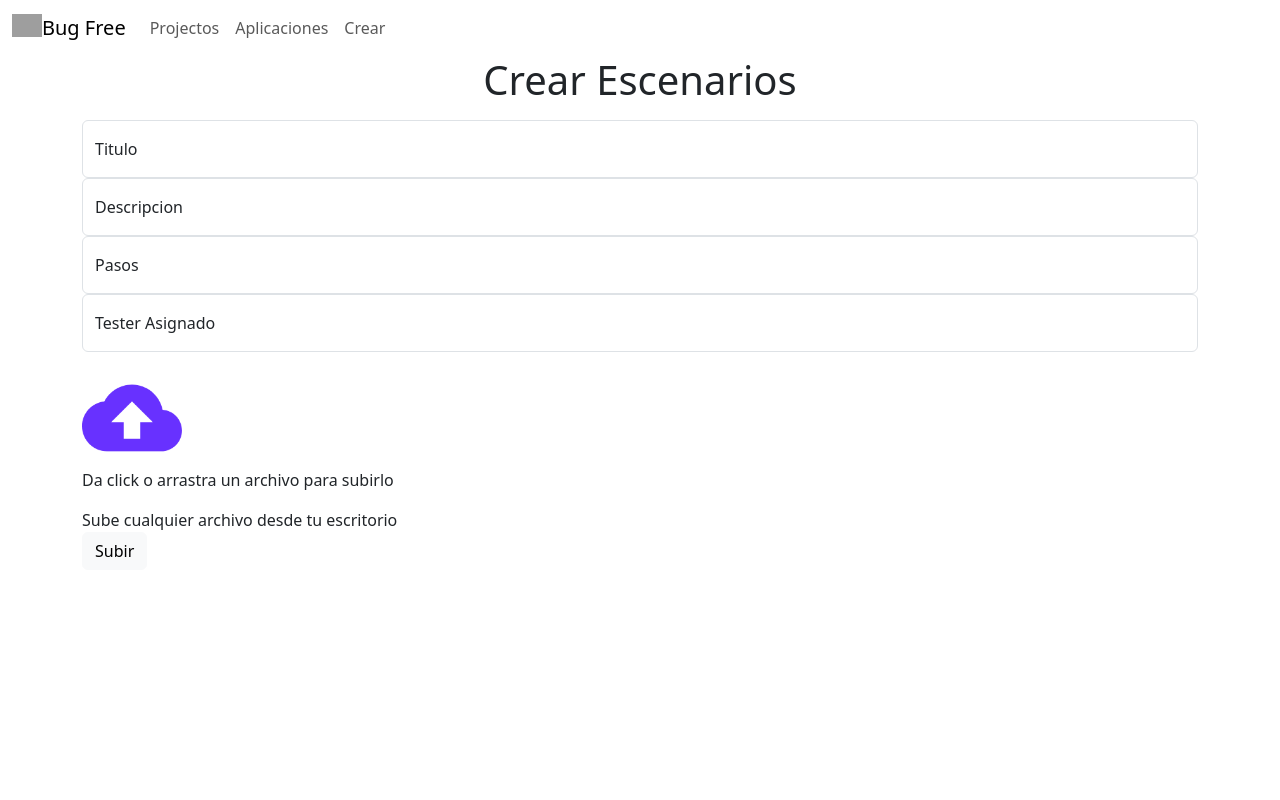
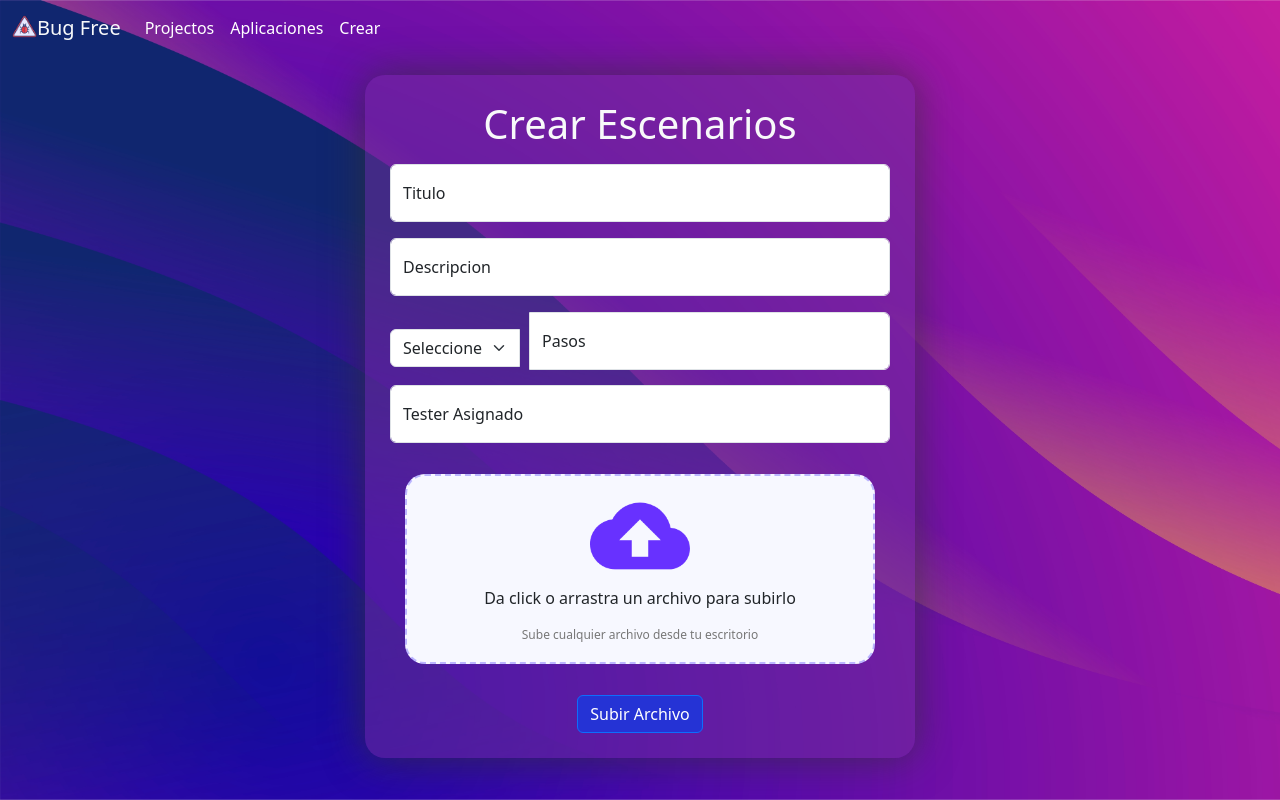
Before and after one commit to Chokiisz24/PruebaEscenarios, a PHP site: page /home-crear.html in a window 1280 px wide. Run offline with PHP 8.4, Linux system fonts and the light colour scheme; some libraries are stand-ins or nearby versions; grey boxes are pictures that could not be loaded.

Commit message:
modificacion del home y arreglo de algunas rutas

```diff
--- a/Style/home.css
+++ b/Style/home.css
@@ -1,18 +1,17 @@
-body{
-background-image: url(/img/background2.png);
-background-size: cover;
-background-repeat: no-repeat;
-background-attachment: fixed;
-
+body {
+    background-image: url(../img/background5.jpg);
+    background-size: cover;
+    background-repeat: no-repeat;
+    background-attachment: fixed;
 }
-.navbar{
-    background-color: #ffffffde;
+.navbar {
+    background-color: #ffffff00;
 }
-.nav-link{
-    color: rgb(0, 0, 0)!important;
+.nav-link {
+    color: rgb(255, 255, 255) !important;
 }
 .navbar-nav .nav-link:hover {
-    color: #ff00ff!important;
+    color: #7f70ff !important;
 }
 .container {
     height: 90vh;
@@ -20,34 +19,33 @@ background-attachment: fixed;
     justify-content: center;
     align-items: center;
 }
-
-.formulario-content{
+.formulario-content {
     width: 100%;
     max-width: 550px;
     padding: 25px;
-    background: #ffffffde;
+    background: #75319c81;
     border-radius: 20px;
-    box-shadow: 0 0 10px rgba(51, 51, 51, 0.7);
+    box-shadow: 0 0 40px rgba(51, 51, 51, 0.7);
     align-items: center;
 }
 .form-floating {
-    margin-bottom: 15px; /* Añadir espacio entre los campos */
+    margin-bottom: 15px;
 }
-.hero{
+.hero {
     width: 100%;
     min-width: 100vh;
     display: flex;
     align-items: center;
     justify-content: center;
 }
-#drop-area{
+#drop-area {
     width: 500px;
     height: 220px;
     padding: 15px;
     text-align: center;
     border-radius: 20px;
 }
-#img-view{
+#img-view {
     width: 100%;
     height: 100%;
     border-radius: 20px;
@@ -56,13 +54,31 @@ background-attachment: fixed;
     background-position: center;
     background-size: cover;
 }
-#img-view img{
+#img-view img {
     width: 100px;
     margin-top: 10px;
 }
-#img-view span{
+#img-view span {
     display: block;
     font-size: 12px;
     color: #777;
     margin-top: 15px;
 }
+.w-33 {
+    width: 100%;
+    text-align: center;
+}
+.btn {
+    background-color: #2533d5 !important;
+    color: white !important;
+}
+.btn:hover {
+    background-color: #5F119E !important;
+}
+.input-group {
+    align-items: center!important;
+}
+.input-group .form-select {
+    flex: 0 0 26%!important;
+    margin-right: 10px!important;
+}
--- a/home-crear.html
+++ b/home-crear.html
@@ -3,7 +3,7 @@
 <head>
   <meta charset="UTF-8">
   <meta name="viewport" content="width=device-width, initial-scale=1.0">
-  <link rel="stylesheet" href="/css/home.css">
+  <link rel="stylesheet" href="Style/home.css">
   <link href="https://cdn.jsdelivr.net/npm/bootstrap@5.3.3/dist/css/bootstrap.min.css" rel="stylesheet" integrity="sha384-QWTKZyjpPEjISv5WaRU9OFeRpok6YctnYmDr5pNlyT2bRjXh0JMhjY6hW+ALEwIH" crossorigin="anonymous">
   <title>Login</title>
 </head>
@@ -11,62 +11,69 @@
     <nav class="navbar navbar-light navbar-expand-lg">
         <div class="container-fluid">
             <div id="collapse navbar-collapse">
-                <ul class="navbar-nav">                <!--  aqui empieza la lista desordenada -->
-                    <a class="navbar-brand" href="/html/home.html">
-                        <img src="/img/icononosotrs.png" alt="" width="30" class="d-inline-block align-text-top">Bug Free</a>
+                <ul class="navbar-nav">
+                    <a class="navbar-brand text-light" href="/html/home.html">
+                        <img src="img/iconbug.png" alt="" width="25" class="d-inline-block align-text-top">Bug Free
+                    </a>
                     <li class="nav-item">
-                        <a class="nav-link" id="projectos"href="#">Projectos</a>
+                        <a class="nav-link" id="projectos" href="#">Projectos</a>
                     </li>
                     <li class="nav-item">
                         <a class="nav-link" id="aplicaciones" href="#">Aplicaciones</a>
                     </li>
                     <li class="nav-item">
-                        <a class="nav-link " id="crear" href="/html/home-crear.html">Crear</a>
+                        <a class="nav-link" id="crear" href="/html/home-crear.html">Crear</a>
                     </li>
                 </ul>
             </div>
         </div>
     </nav>
-
     <form action="">
         <div class="container">
-
             <div class="formulario-content">
-                    <h1 class="text-center mb-3">Crear Escenarios</h1>
-                    <div class="form-floating">
-                        <input type="text" class="form-control" id="floatingInput" placeholder="">
-                        <label for="floatingInput">Titulo</label>
-                    </div>
-                    <div class="form-floating">
-                        <input type="text" class="form-control" id="floatingInput" placeholder="">
-                        <label for="floatingInput">Descripcion</label>
-                    </div>
-                    <div class="form-floating">
-                        <input type="text" class="form-control" id="floatingInput" placeholder="">
-                        <label for="floatingInput">Pasos</label>
+                <h1 class="text-center text-light mb-3">Crear Escenarios</h1>
+                <div class="form-floating mb-3">
+                    <input type="text" class="form-control"  placeholder="">
+                    <label for="floatingInput1">Titulo</label>
                 </div>
                 <div class="form-floating mb-3">
-                        <input type="text" class="form-control" id="floatingInput" placeholder="">
-                        <label for="floatingInput">Tester Asignado</label>
+                    <input type="text" class="form-control"placeholder="">
+                    <label for="floatingInput2">Descripcion</label>
                 </div>
-                    <div id="hero">
+                <div class="input-group">
+                    <select class="form-select">
+                        <option selected>Seleccione</option>
+                        <option value="1">Entrada</option>
+                        <option value="2">Salida</option>
+                    </select>
+                    <div class="form-floating flex-grow-1">
+                        <input type="text" class="form-control"placeholder="">
+                        <label for="floatingInput3">Pasos</label>
+                    </div>
+                </div>
+                <div class="form-floating mb-3">
+                    <input type="text" class="form-control" placeholder="">
+                    <label for="floatingInput4">Tester Asignado</label>
+                </div>
+                <div id="hero" class="mb-3">
                     <label for="input-file" id="drop-area">
                         <input type="file" accept="" id="input-file" hidden>
                         <div id="img-view">
-                                <img src="/img/inputfile.png" height="100px">
+                            <img src="img/inputfile.png" height="100px">
                             <p>Da click o arrastra un archivo para subirlo</p>
                             <span>Sube cualquier archivo desde tu escritorio</span>
                         </div>
                         <div id="file-name"></div>
                     </label>
-
                 </div>
-                    <button type="button" class="btn btn-light">Subir</button>
+                <div class="w-33">
+                    <div class="center text-light">
+                        <button type="button" class="btn btn-primary">Subir Archivo</button>
                     </div>
-
+                </div>
+            </div>
         </div>
     </form>
-
     <script src="https://cdn.jsdelivr.net/npm/bootstrap@5.3.3/dist/js/bootstrap.bundle.min.js" integrity="sha384-YvpcrYf0tY3lHB60NNkmXc5s9fDVZLESaAA55NDzOxhy9GkcIdslK1eN7N6jIeHz" crossorigin="anonymous"></script>
     <script src="https://code.jquery.com/jquery-3.5.1.slim.min.js" integrity="sha384-DfXdz2htPH0lsSSs5nCTpuj/zy4C+OGpamoFVy38MVBnE+IbbVYUew+OrCXaRkfj" crossorigin="anonymous"></script>
     <script src="https://cdn.jsdelivr.net/npm/@popperjs/core@2.5.2/dist/umd/popper.min.js"></script>
```
Also changed, not shown: prueba.html (deleted, +0 -44 lines), img/background3.png (added), img/background4.jpg (added), img/background5.jpg (added), img/iconbug.png (added), 1 other file. Lines whose indentation alone changed are shown as unchanged.
